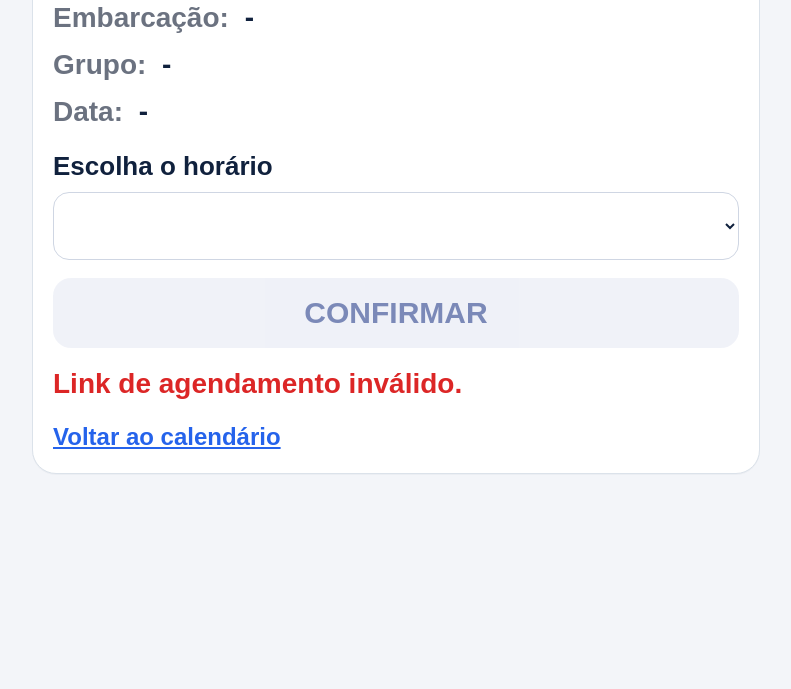
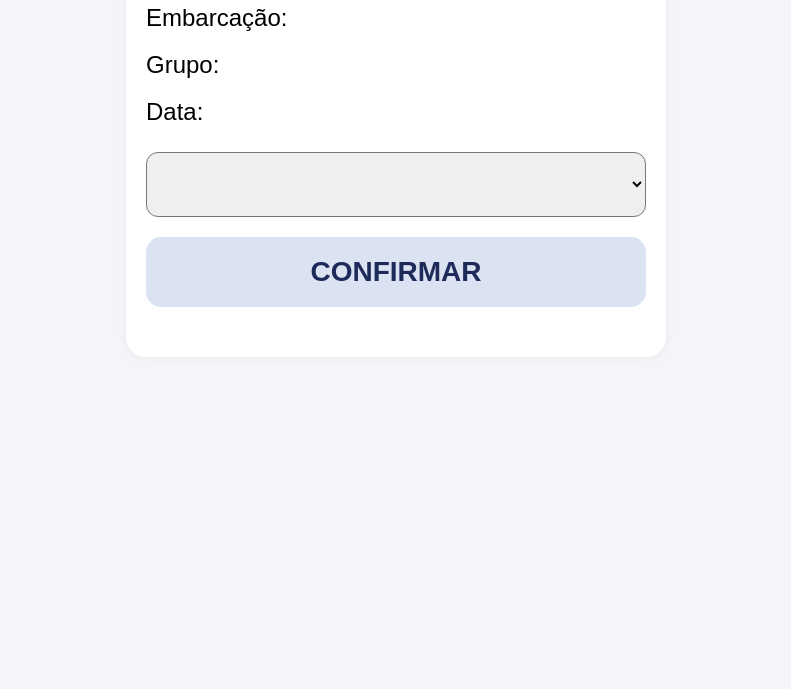
Before and after one commit to imobem-tech/calendario-boat, a website: page agendar.html in a window 1280 px wide. Shown: the part 111-800 px from the top of the page, without its empty margins (244-1035 px from the left). Drawn offline with Linux system fonts and the light colour scheme.

Commit message:
Update agendar.html

```diff
--- a/agendar.html
+++ b/agendar.html
@@ -1,368 +1,189 @@
 <!DOCTYPE html>
 <html lang="pt-BR">
 <head>
-  <meta charset="UTF-8" />
-  <meta name="viewport" content="width=device-width, initial-scale=1.0" />
+<meta charset="UTF-8">
+
+<!-- ESSENCIAL PARA MOBILE -->
+<meta name="viewport" content="width=device-width, initial-scale=1.0">
+
 <title>Agendar</title>
+
 <style>
-    :root{
-      --bg:#f3f5f9;
-      --card:#ffffff;
-      --text:#10213d;
-      --muted:#6b7280;
-      --line:#dbe2ea;
-      --primary:#243c89;
-      --primary-soft:#e6e9f4;
-      --danger:#dc2626;
-      --success:#15803d;
+body{
+  font-family: Arial;
+  background:#f3f5f9;
+  margin:0;
+  padding:20px;
 }
 
-    *{ box-sizing:border-box; }
-
-    body{
-      margin:0;
-      background:var(--bg);
-      color:var(--text);
-      font-family:Arial, Helvetica, sans-serif;
-      min-height:100vh;
+/* CARD CENTRAL */
+.card{
+  background:#fff;
+  border-radius:20px;
+  padding:30px 20px;
+  max-width:500px;
+  margin:auto;
+  box-shadow:0 0 10px rgba(0,0,0,0.05);
 }
 
-    .wrap{
-      max-width:760px;
-      margin:0 auto;
-      padding:20px 16px 40px;
-    }
-
-    .card{
-      background:var(--card);
-      border:1px solid var(--line);
-      border-radius:24px;
-      padding:24px 20px 22px;
-      box-shadow:0 1px 0 rgba(16,33,61,.03);
-    }
-
+/* TÍTULO */
 h1{
-      margin:0 0 18px;
-      font-size:clamp(30px, 6vw, 48px);
-      line-height:1;
+  font-size:36px;
+  margin:0 0 20px;
   font-weight:900;
 }
 
+/* TEXTOS GRANDES */
 .info{
-      display:grid;
-      gap:12px;
-      margin-bottom:22px;
+  font-size:24px;
+  margin-bottom:15px;
 }
 
-    .info-row{
-      font-size:clamp(20px, 4.6vw, 28px);
-      line-height:1.25;
+.info b{
+  font-size:28px;
 }
 
-    .label{
-      color:var(--muted);
-      font-weight:700;
-      margin-right:8px;
-    }
-
-    .value{
-      font-weight:900;
-      color:var(--text);
-    }
-
-    .field{
+/* SELECT GRANDE */
+select{
+  width:100%;
+  height:65px;
+  font-size:26px;
+  border-radius:12px;
+  padding:5px 10px;
   margin-top:10px;
 }
 
-    .field label{
-      display:block;
-      margin-bottom:10px;
-      font-size:clamp(20px, 4.5vw, 26px);
+/* BOTÃO GRANDE */
+button{
+  width:100%;
+  height:70px;
+  font-size:28px;
+  margin-top:20px;
+  border-radius:15px;
+  border:none;
+  background:#dbe2f1;
+  color:#1e2a5a;
   font-weight:900;
 }
 
-    select{
-      width:100%;
-      min-height:68px;
-      border:1px solid #cfd6e3;
-      border-radius:16px;
-      padding:0 16px;
-      font-size:clamp(22px, 5vw, 30px);
-      color:var(--text);
-      background:#fff;
-      outline:none;
+/* MENSAGEM */
+.msg{
+  margin-top:20px;
+  font-size:24px;
+  font-weight:bold;
 }
 
-    button{
-      width:100%;
-      min-height:70px;
-      margin-top:18px;
-      border:0;
-      border-radius:18px;
-      background:var(--primary-soft);
-      color:var(--primary);
-      font-size:clamp(22px, 5vw, 30px);
-      font-weight:900;
-      cursor:pointer;
-    }
+.ok{ color:green }
+.erro{ color:red }
 
-    button:disabled{
-      opacity:.6;
-      cursor:not-allowed;
-    }
+/* MOBILE MAIS AGRESSIVO */
+@media (max-width:600px){
 
-    .msg{
-      margin-top:18px;
-      font-size:clamp(20px, 4.8vw, 28px);
-      line-height:1.3;
-      font-weight:900;
-      min-height:1.4em;
-    }
+  h1{ font-size:40px }
 
-    .msg.error{ color:var(--danger); }
-    .msg.success{ color:var(--success); }
+  .info{ font-size:26px }
+  .info b{ font-size:32px }
 
-    .aviso{
-      margin-top:16px;
-      background:#fff7ed;
-      color:#c2410c;
-      border:1px solid #fed7aa;
-      border-radius:16px;
-      padding:14px 16px;
-      font-size:clamp(18px, 4.2vw, 24px);
-      line-height:1.35;
-      font-weight:800;
-      display:none;
-    }
+  select{ font-size:28px; height:70px }
 
-    .back-link{
-      display:inline-block;
-      margin-top:18px;
-      font-size:clamp(18px, 4vw, 24px);
-      font-weight:800;
-      color:#2563eb;
-      text-decoration:underline;
-    }
+  button{ font-size:30px; height:75px }
 
-    @media (max-width:700px){
-      .wrap{
-        padding:14px 12px 28px;
-      }
-
-      .card{
-        border-radius:22px;
-        padding:20px 16px 18px;
-      }
-
-      select{
-        min-height:64px;
-      }
-
-      button{
-        min-height:66px;
-      }
+  .msg{ font-size:26px }
 }
 </style>
 </head>
+
 <body>
-  <div class="wrap">
+
 <div class="card">
+
 <h1>Agendar</h1>
 
-      <div class="info">
-        <div class="info-row">
-          <span class="label">Embarcação:</span>
-          <span class="value" id="emb">-</span>
-        </div>
+<div class="info">Embarcação: <b id="emb"></b></div>
+<div class="info">Grupo: <b id="grupo"></b></div>
+<div class="info">Data: <b id="data"></b></div>
 
-        <div class="info-row">
-          <span class="label">Grupo:</span>
-          <span class="value" id="grupo">-</span>
-        </div>
+<select id="hora"></select>
 
-        <div class="info-row">
-          <span class="label">Data:</span>
-          <span class="value" id="data">-</span>
-        </div>
-      </div>
-
-      <div class="field">
-        <label for="hora">Escolha o horário</label>
-        <select id="hora"></select>
-      </div>
-
-      <div class="aviso" id="aviso"></div>
-
-      <button id="btnConfirmar" type="button">CONFIRMAR</button>
+<button onclick="agendar()">CONFIRMAR</button>
 
 <div id="msg" class="msg"></div>
 
-      <a href="#" id="lnkVoltar" class="back-link">Voltar ao calendário</a>
-    </div>
 </div>
 
 <script>
-    const MAP = {
-      a:"1", b:"2", c:"3", d:"4", e:"5",
-      f:"6", g:"7", h:"8", i:"9", j:"0"
-    };
+const MAP = { a:"1",b:"2",c:"3",d:"4",e:"5",f:"6",g:"7",h:"8",i:"9",j:"0" };
 
 function decode(token){
-      const t = String(token || "").trim().toLowerCase();
-      const m = t.match(/^([a-j]+)([a-z])([a-j])$/);
+  const m = token.match(/^([a-j]+)([a-z])([a-j])$/);
   if(!m) return null;
 
-      const pb = m[1].split("").map(x => MAP[x] || "").join("");
-      const grupo = m[2].toUpperCase() + (MAP[m[3]] || "");
+  const pb = m[1].split("").map(x=>MAP[x]).join("");
+  const grupo = m[2].toUpperCase() + MAP[m[3]];
 
-      if(!pb || !grupo) return null;
-      return { pb, grupo, token: t };
+  return { pb, grupo };
 }
 
-    function formatarDataBR(iso){
-      const [y,m,d] = String(iso || "").split("-");
-      if(!y || !m || !d) return iso || "";
-      return `${d}/${m}/${y}`;
-    }
-
-    function obterYm(dataIso){
-      const [y,m] = String(dataIso || "").split("-");
-      if(!y || !m) return "";
-      return `${y}-${m}`;
-    }
-
+// URL
 const qs = new URLSearchParams(location.search);
-    const token = qs.get("token") || "";
-    const data = qs.get("data") || "";
+const token = qs.get("token");
+const data = qs.get("data");
 
 const acesso = decode(token);
 
-    const embEl = document.getElementById("emb");
-    const grupoEl = document.getElementById("grupo");
-    const dataEl = document.getElementById("data");
-    const horaEl = document.getElementById("hora");
-    const btn = document.getElementById("btnConfirmar");
-    const msgEl = document.getElementById("msg");
-    const avisoEl = document.getElementById("aviso");
-    const lnkVoltar = document.getElementById("lnkVoltar");
+document.getElementById("emb").innerText = acesso.pb;
+document.getElementById("grupo").innerText = acesso.grupo;
+document.getElementById("data").innerText = data;
 
-    function setMsg(texto, tipo){
-      msgEl.className = "msg" + (tipo ? ` ${tipo}` : "");
-      msgEl.textContent = texto || "";
-    }
+// HORAS
+const sel = document.getElementById("hora");
 
-    function urlVoltaCalendario(){
-      if(!acesso || !data) return "/";
-      const ym = obterYm(data);
-      const ts = Date.now();
-      return `/${encodeURIComponent(acesso.token)}?ym=${encodeURIComponent(ym)}&r=${ts}`;
-    }
+for(let h=10; h<=17; h++){
+  for(let m=0; m<60; m+=15){
+    if(h===17 && m>0) break;
 
-    function preencherHoras(){
-      horaEl.innerHTML = "";
-
-      for(let h = 10; h <= 17; h++){
-        for(let m = 0; m < 60; m += 15){
-          if(h === 17 && m > 0) break;
-
-          const hh = String(h).padStart(2, "0");
-          const mm = String(m).padStart(2, "0");
+    const hh = String(h).padStart(2,"0");
+    const mm = String(m).padStart(2,"0");
 
     const opt = document.createElement("option");
     opt.value = `${hh}:${mm}`;
-          opt.textContent = `${hh}:${mm}`;
-          horaEl.appendChild(opt);
-        }
+    opt.text = `${hh}:${mm}`;
+
+    sel.appendChild(opt);
   }
 }
 
-    async function verificarPrevia(){
-      try{
-        const resp = await fetch(
-          `/api/agendar?token=${encodeURIComponent(token)}&data=${encodeURIComponent(data)}`,
-          { cache: "no-store" }
-        );
+// AGENDAR
+async function agendar(){
 
-        const j = await resp.json();
+  const msg = document.getElementById("msg");
+  msg.innerText = "";
 
-        if(!resp.ok){
-          setMsg(j.error || "Falha ao consultar disponibilidade.", "error");
-          btn.disabled = true;
-          return;
-        }
-
-        if(j.contingencia){
-          avisoEl.style.display = "block";
-          avisoEl.textContent = "Agendamento sob regra de contingência.";
-        }else{
-          avisoEl.style.display = "none";
-          avisoEl.textContent = "";
-        }
-
-      }catch(err){
-        setMsg("Falha ao consultar disponibilidade.", "error");
-        btn.disabled = true;
-      }
-    }
-
-    async function agendar(){
-      setMsg("", "");
-      btn.disabled = true;
-
-      try{
-        const hora = horaEl.value;
-
-        const r = await fetch("/api/agendar", {
-          method: "POST",
-          headers: { "Content-Type": "application/json" },
+  const r = await fetch("/api/agendar",{
+    method:"POST",
+    headers:{ "Content-Type":"application/json" },
     body: JSON.stringify({
       token,
       data,
-            hora
+      hora: sel.value
     })
   });
 
   const j = await r.json();
 
   if(!r.ok){
-          setMsg(j.error || "Falha ao gravar agendamento.", "error");
-          btn.disabled = false;
-          return;
-        }
+    msg.className = "msg erro";
+    msg.innerText = j.error;
+  }else{
+    msg.className = "msg ok";
+    msg.innerText = j.msg;
 
-        let texto = j.msg || "Agendamento realizado com sucesso.";
-        if(j.contingencia){
-          texto += " Agendamento sob regra de contingência.";
-        }
-
-        setMsg(texto, "success");
-
-        setTimeout(() => {
-          window.location.href = urlVoltaCalendario();
-        }, 1200);
-
-      }catch(err){
-        setMsg("Falha ao gravar agendamento.", "error");
-        btn.disabled = false;
+    setTimeout(()=>{
+      window.location.href = `/${token}?ym=${data.slice(0,7)}&r=${Date.now()}`;
+    },1200);
   }
 }
+</script>
 
-    if(!acesso || !data){
-      embEl.textContent = "-";
-      grupoEl.textContent = "-";
-      dataEl.textContent = "-";
-      btn.disabled = true;
-      setMsg("Link de agendamento inválido.", "error");
-    }else{
-      embEl.textContent = acesso.pb;
-      grupoEl.textContent = acesso.grupo;
-      dataEl.textContent = formatarDataBR(data);
-      lnkVoltar.href = urlVoltaCalendario();
-      preencherHoras();
-      verificarPrevia();
-    }
-
-    btn.addEventListener("click", agendar);
-  </script>
 </body>
 </html>
```
Lines whose indentation alone changed are shown as unchanged.
